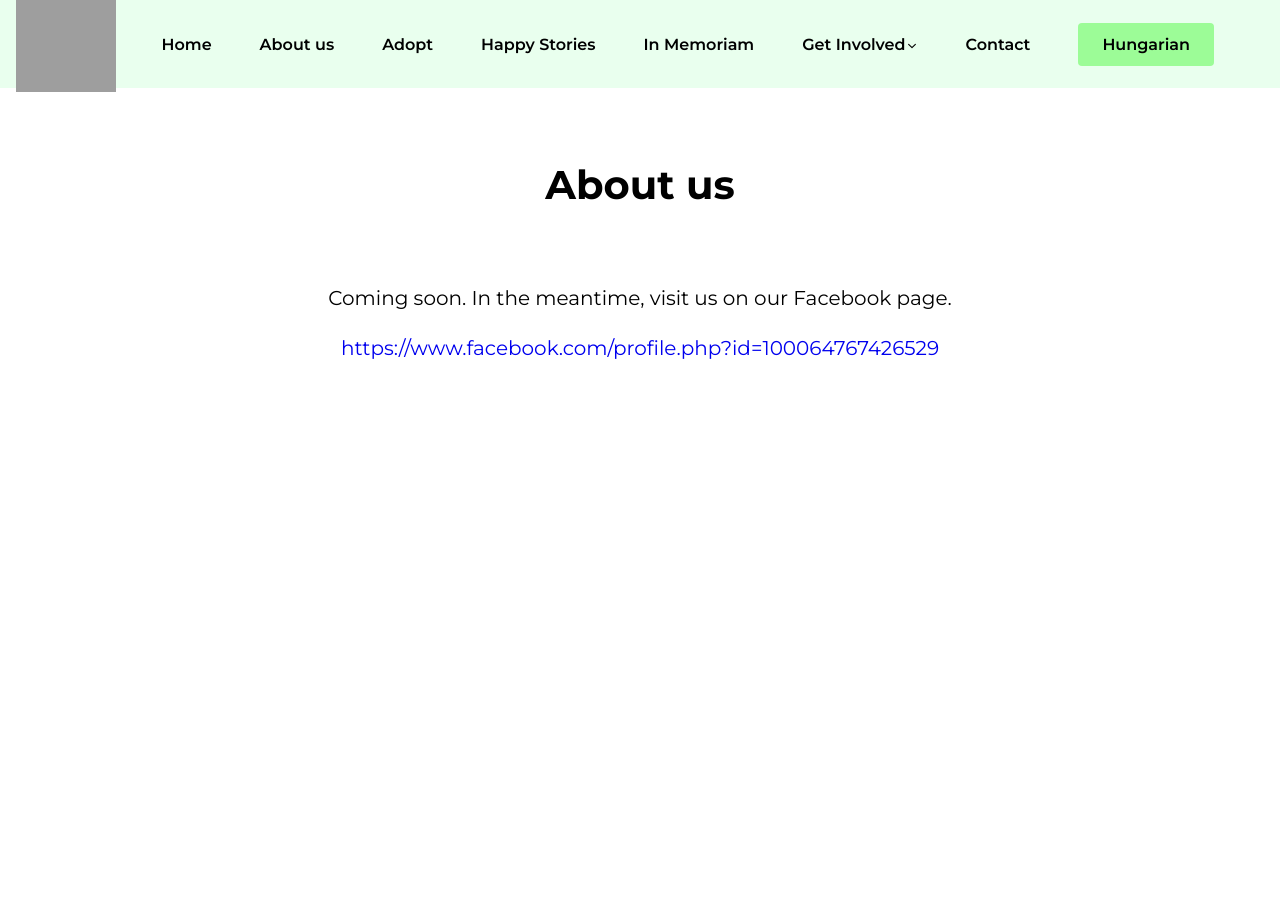
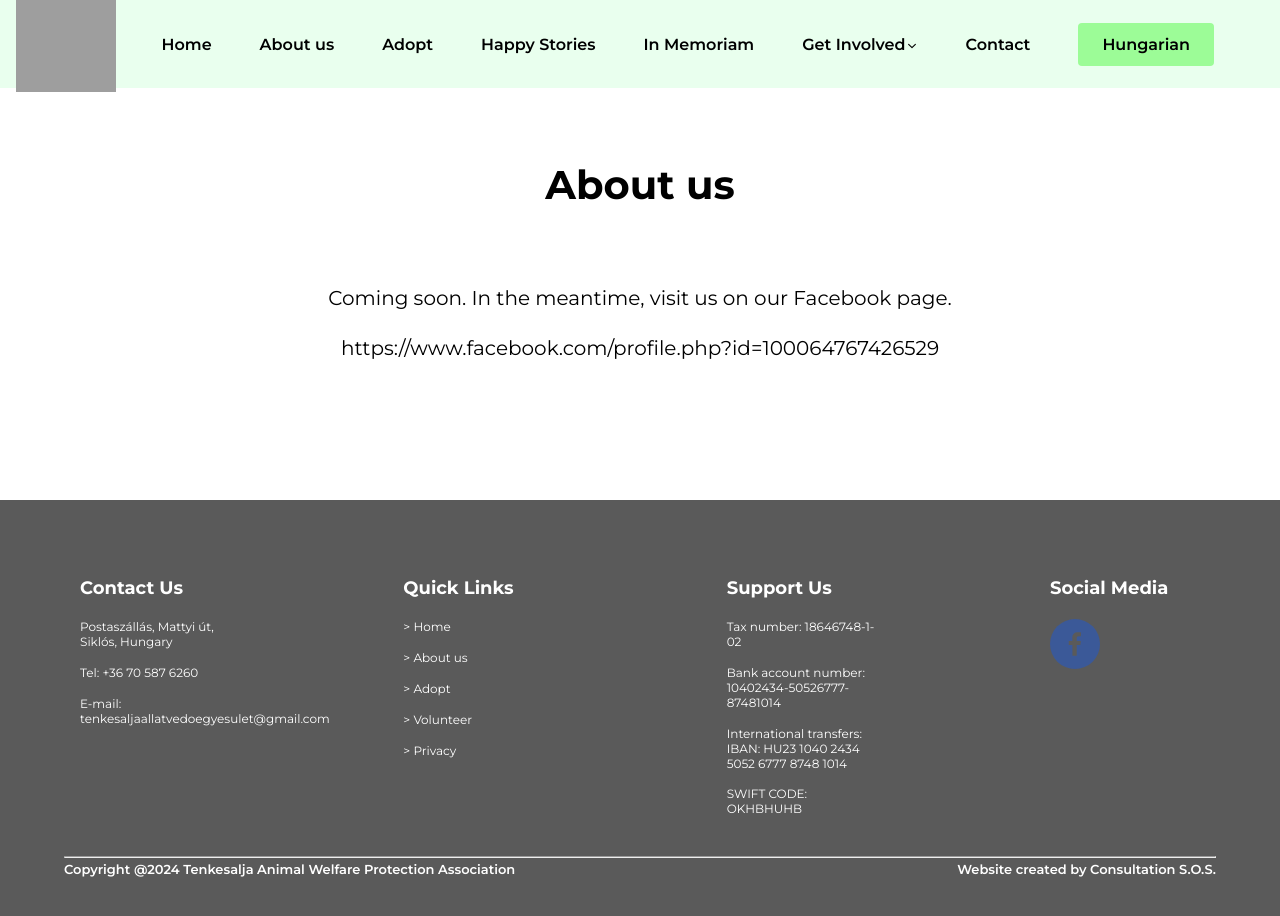
Before and after one commit to SaqibAhmadSyed/tenkesaljaallatvedok, a React (Create React App) app: page /about-us in a window 1280 px wide. Shown: the top 916 px of the page. Before the commit the page ends 800 px from the top, so only its background shows below. Built offline with nearby package versions, Linux system fonts and the light colour scheme; grey boxes are pictures that could not be loaded.

Commit message:
Footer complete

```diff
--- a/package.json
+++ b/package.json
@@ -12,6 +12,7 @@
     "react-responsive": "^9.0.2",
     "react-router-dom": "^6.22.1",
     "react-scripts": "5.0.1",
+    "react-social-icons": "^6.14.0",
     "web-vitals": "^2.1.4"
   },
   "scripts": {
--- a/src/App.css
+++ b/src/App.css
@@ -1,3 +1,4 @@
 .main-content {
   padding-top: 6rem;
+  min-height: 500px;
 }
--- a/src/App.js
+++ b/src/App.js
@@ -5,6 +5,7 @@ import Navbar from "./Components/Navbar/Navbar";
 import NavbarHook from "./Components/NavbarHook/NavbarHook";
 import Home from "./pages/Home/Home";
 import Aboutus from "./pages/Aboutus/Aboutus";
+import Footer from "./Components/Footer/Footer";
 
 const App = () => {
   return (
@@ -18,6 +19,7 @@ const App = () => {
           {/* Define other routes that you need*/}
         </Routes>
       </main>
+      <Footer />
     </Router>
   );
 };
--- /dev/null
+++ b/src/Components/Footer/Footer.css
@@ -0,0 +1,135 @@
+.section__padding {
+    padding: 4rem 4rem;
+}
+
+.footer {
+    background-color: rgb(90, 90, 90);
+}
+
+.sb__footer {
+    display: flex;
+    flex-direction: column;
+}
+
+.sb__footer-links {
+    display: flex;
+    justify-content: space-between;
+    align-items: flex-start;
+    flex-direction: row;
+    flex-wrap: wrap;
+    width: 100%;
+    text-align: left;
+    margin-bottom: 1rem;
+}
+
+.sb__footer-links_div {
+    width: 150px;
+    margin: 1rem;
+    display: flex;
+    justify-content: flex-start;
+    flex-direction: column;
+    color: white;
+}
+
+a {
+    color: white;
+    text-decoration: none;
+}
+
+.socialmedia {
+    display: flex;
+    flex-direction: row;
+}
+
+.socialmedia a {
+    margin-right: 5px;
+}
+
+.sb__footer-links_div h4 {
+    font-size: 18px;
+    line-height: 17px;
+    margin-bottom: 0.9rem;
+}
+
+.sb__footer-links_div p {
+    font-size: 12px;
+    line-height: 15px;
+    margin: 0.5rem 0;
+    cursor: pointer;
+}
+
+.sb__footer-below {
+    display: flex;
+    flex-direction: row;
+    justify-content: space-between;
+    margin-top: 0.2rem;
+}
+
+.sb__footer-below-links {
+    display: flex;
+    flex-direction: row;
+}
+
+.sb__footer-below-links p {
+    font-size: 13px;
+    line-height: 15px;
+    margin-left: 2rem;
+    color: white;
+    font-weight: 600;
+}
+
+hr {
+    color: white !important;
+    width: 100%
+}
+
+.sb__footer-copyright p {
+    font-size: 13px;
+    line-height: 15px;
+    color: rgb(255, 255, 255);
+    font-weight: 600;
+}
+
+@media screen and (max-width: 850px) {
+    .sb__footer-heading h1 {
+        font-size: 44px;
+        line-height: 50px;
+    }
+}
+
+@media screen and (max-width: 550px) {
+    .sb__footer-heading h1 {
+        font-size: 34px;
+        line-height: 42px;
+    }
+
+    .sb__footer-links div {
+        margin: 1rem 0;
+    }
+
+    .sb__footer-btn p {
+        font-size: 14px;
+        line-height: 20px;
+    }
+
+    .sb__footer-below {
+        flex-direction: column;
+        justify-content: left;
+    }
+
+    .sb__footer-below-links {
+        flex-direction: column;
+    }
+
+    .sb__footer-below-links p {
+        margin-left: 0rem;
+        margin-top: 1rem;
+    }
+}
+
+@media screen and (max-width: 400px) {
+    .sb__footer-heading h1 {
+        font-size: 27px;
+        line-height: 38px;
+    }
+}
--- /dev/null
+++ b/src/Components/Footer/Footer.js
@@ -0,0 +1,79 @@
+import React from "react";
+import "./Footer.css";
+import { NavLink } from "react-router-dom";
+import { SocialIcon } from "react-social-icons";
+
+const fb = <SocialIcon url="https://www.facebook.com/profile.php?id=100064767426529" />
+const ig = <SocialIcon url="www.instagram.com" />;
+
+const Footer = () => {
+    return (
+        <div className="footer">
+            <div className="sb__footer section__padding">
+                <div className="sb__footer-links">
+                    <div className="sb__footer-links_div">
+                        <h4>Contact Us</h4>
+                        <p>Postaszállás, Mattyi út, Siklós, Hungary</p>
+                        <p>Tel: +36 70 587 6260</p>
+                        <p>E-mail: tenkesaljaallatvedoegyesulet@gmail.com</p>
+                    </div>
+                    <div className="sb__footer-links_div">
+                        <h4>Quick Links</h4>
+                        <NavLink to="/" activeClassName="active">
+                            <p>{'>'} Home</p>
+                        </NavLink>
+                        <NavLink to="/about-us" activeClassName="active">
+                            <p>{'>'} About us</p>
+                        </NavLink>
+                        <NavLink to="/adopt" activeClassName="active">
+                            <p>{'>'} Adopt</p>
+                        </NavLink>
+                        <NavLink to="/volunteer" activeClassName="active">
+                            <p>{'>'} Volunteer</p>
+                        </NavLink>
+                        <NavLink to="/privacy" activeClassName="active">
+                            <p>{'>'} Privacy</p>
+                        </NavLink>
+                    </div>
+                    <div className="sb__footer-links_div">
+                        <h4>Support Us</h4>
+                        <p>Tax number: 18646748-1-02 </p>
+                        <p>Bank account number: 10402434-50526777-87481014</p>
+                        <p>International transfers: IBAN: HU23 1040 2434 5052 6777 8748 1014 <br /><br /> SWIFT CODE: OKHBHUHB</p>
+                    </div>
+                    <div className="sb__footer-links_div">
+                        <h4>Social Media</h4>
+                        <div className="socialmedia">
+                            <p>
+                                <a href="https://www.facebook.com/profile.php?id=100064767426529" target="blank">
+                                    {fb}
+                                </a>
+                            </p>
+                            <p>
+                                <a href="" target="blank">
+                                    {ig}
+                                </a>
+                            </p>
+                        </div>
+                    </div>
+                </div>
+
+                <hr></hr>
+
+                <div className="sb__footer-below">
+                    <div className="sb__footer-copyright">
+                        <p>
+                            Copyright @{new Date().getFullYear()}  Tenkesalja Animal Welfare Protection Association
+                        </p>
+                    </div>
+                    <div className="sb__footer-below-links">
+                        <div><p>Website created by Consultation S.O.S.</p></div>
+                    </div>
+                </div>
+
+            </div>
+        </div>
+    );
+};
+
+export default Footer;
--- a/src/Components/NavbarHook/NavbarHook.css
+++ b/src/Components/NavbarHook/NavbarHook.css
@@ -103,7 +103,6 @@
   position: absolute;
   z-index: 1;
   box-shadow: 0px 8px 16px rgba(0, 0, 0, 0.2);
-  margin-top: 10px;
   left: 50%;
   transform: translateX(-50%);
 }
@@ -113,7 +112,7 @@
   text-decoration: none;
   padding: 15px 15px 5px 15px;
   margin-bottom: 5px;
-  font-size: 20px;
+  font-size: 15px;
 }
 
 .dropdown:hover .dropdown-content {
--- a/src/pages/Aboutus/Aboutus.css
+++ b/src/pages/Aboutus/Aboutus.css
@@ -13,8 +13,11 @@
     padding: 0;
 }
 
+.fb__link{
+    color: black;
+    text-decoration: none;
+}
 
-
-.content > a:hover{
-    text-decoration: underline;
+.content > .fb__link:hover{
+    text-decoration: underline !important;
 }
--- a/src/pages/Aboutus/Aboutus.js
+++ b/src/pages/Aboutus/Aboutus.js
@@ -8,7 +8,7 @@ const Aboutus = () => {
       <p className="content">
         Coming soon. In the meantime, visit us on our Facebook page.
         <br />
-        <a href="https://www.facebook.com/profile.php?id=100064767426529" target="blank">
+        <a href="https://www.facebook.com/profile.php?id=100064767426529" target="_blank" className="fb__link">
           https://www.facebook.com/profile.php?id=100064767426529
         </a>
       </p>
@@ -16,5 +16,4 @@ const Aboutus = () => {
   );
 };
 
-
 export default Aboutus;
```
Also changed, not shown: 1 other file (tests, documents, lock files or other folders).
